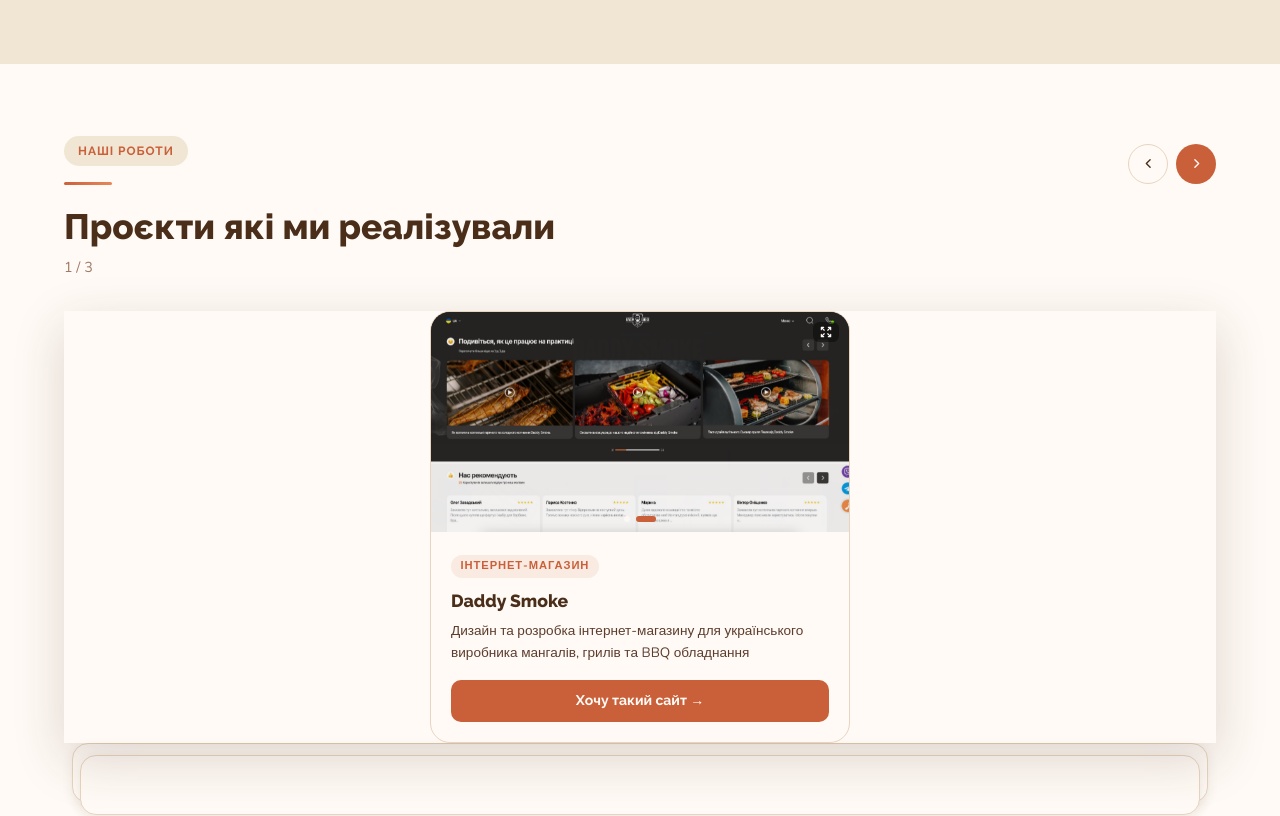
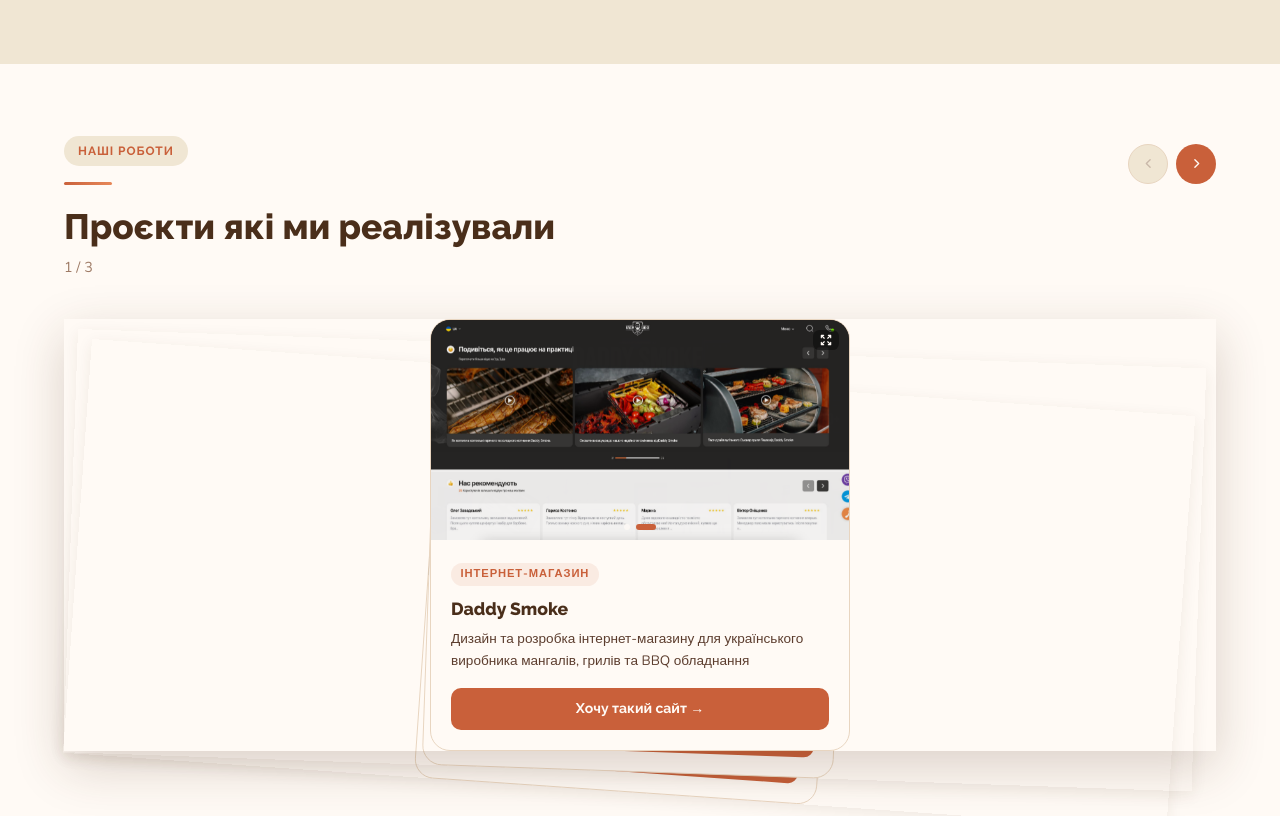
Before and after one commit to nicksolntsev2808/wamsides_landing, a React (Vite) app: page / in a window 1280 px wide. Shown: the part 1780-2596 px from the top of the page. Built offline with nearby package versions, Linux system fonts and the light colour scheme.

Commit message:
Add files via upload

```diff
--- a/src/web/pages/Home.tsx
+++ b/src/web/pages/Home.tsx
@@ -417,6 +417,8 @@
 function Portfolio() {
   const [active, setActive] = useState(0);
   const startX = useRef(0);
+  const [dragging, setDragging] = useState(false);
+  const [dragDelta, setDragDelta] = useState(0);
 
   const cases = [
     {
@@ -439,10 +441,20 @@
     },
   ];
 
+  const goNext = () => setActive(i => Math.min(i + 1, cases.length - 1));
+  const goPrev = () => setActive(i => Math.max(i - 1, 0));
+
+  // Cards behind active — peeking from the right-bottom
+  const STACK_OFFSET_X = 14; // px per layer shift right
+  const STACK_OFFSET_Y = 10; // px per layer shift down
+  const STACK_ROTATE  =  2; // deg per layer tilt
+
   return (
     <section style={{ background: "#FFFAF5", padding: "4.5rem 0", overflow: "hidden" }}>
       <div className="ws-container">
-        <div className="fade-up" style={{ marginBottom: "2rem", display: "flex", alignItems: "flex-start", justifyContent: "space-between", gap: "1rem" }}>
+
+        {/* Header */}
+        <div className="fade-up" style={{ marginBottom: "2.5rem", display: "flex", alignItems: "flex-start", justifyContent: "space-between", gap: "1rem" }}>
           <div>
             <span className="ws-tag">Наші роботи</span>
             <div className="ws-divider"></div>
@@ -455,64 +467,110 @@
           </div>
           <div style={{ display: "flex", gap: "0.5rem", flexShrink: 0, marginTop: "0.5rem" }}>
             <button
-              onClick={() => setActive(i => (i - 1 + cases.length) % cases.length)}
-              style={{ width: "2.5rem", height: "2.5rem", borderRadius: "50%", border: "1px solid #E8D5C0", background: "#FFFAF5", cursor: "pointer", display: "flex", alignItems: "center", justifyContent: "center" }}
+              onClick={goPrev}
+              disabled={active === 0}
+              style={{ width: "2.5rem", height: "2.5rem", borderRadius: "50%", border: "1px solid #E8D5C0", background: active === 0 ? "#F0E6D3" : "#FFFAF5", cursor: active === 0 ? "default" : "pointer", display: "flex", alignItems: "center", justifyContent: "center", transition: "all 0.2s" }}
             >
-              <svg width="13" height="13" fill="none" viewBox="0 0 24 24" stroke="#4A2E1A" strokeWidth="2.5"><path strokeLinecap="round" strokeLinejoin="round" d="M15 19l-7-7 7-7" /></svg>
+              <svg width="13" height="13" fill="none" viewBox="0 0 24 24" stroke={active === 0 ? "#C9B8A8" : "#4A2E1A"} strokeWidth="2.5"><path strokeLinecap="round" strokeLinejoin="round" d="M15 19l-7-7 7-7" /></svg>
             </button>
             <button
-              onClick={() => setActive(i => (i + 1) % cases.length)}
-              style={{ width: "2.5rem", height: "2.5rem", borderRadius: "50%", border: "none", background: "#C9603A", cursor: "pointer", display: "flex", alignItems: "center", justifyContent: "center" }}
+              onClick={goNext}
+              disabled={active === cases.length - 1}
+              style={{ width: "2.5rem", height: "2.5rem", borderRadius: "50%", border: "none", background: active === cases.length - 1 ? "#F0E6D3" : "#C9603A", cursor: active === cases.length - 1 ? "default" : "pointer", display: "flex", alignItems: "center", justifyContent: "center", transition: "all 0.2s" }}
             >
-              <svg width="13" height="13" fill="none" viewBox="0 0 24 24" stroke="#FFFAF5" strokeWidth="2.5"><path strokeLinecap="round" strokeLinejoin="round" d="M9 5l7 7-7 7" /></svg>
+              <svg width="13" height="13" fill="none" viewBox="0 0 24 24" stroke={active === cases.length - 1 ? "#C9B8A8" : "#FFFAF5"} strokeWidth="2.5"><path strokeLinecap="round" strokeLinejoin="round" d="M9 5l7 7-7 7" /></svg>
             </button>
           </div>
         </div>
 
-        {/* Stacked cards */}
+        {/* Deck wrapper — gives height for absolute children */}
         <div
-          style={{ position: "relative", paddingBottom: "3rem", touchAction: "pan-y" }}
-          onTouchStart={e => { startX.current = e.touches[0].clientX; }}
-          onTouchEnd={e => {
-            const diff = startX.current - e.changedTouches[0].clientX;
-            if (diff > 40) setActive(i => (i + 1) % cases.length);
-            else if (diff < -40) setActive(i => (i - 1 + cases.length) % cases.length);
+          style={{ position: "relative", touchAction: "pan-y", userSelect: "none" }}
+          onTouchStart={e => {
+            startX.current = e.touches[0].clientX;
+            setDragging(true);
+            setDragDelta(0);
+          }}
+          onTouchMove={e => {
+            setDragDelta(e.touches[0].clientX - startX.current);
+          }}
+          onTouchEnd={() => {
+            if (dragDelta < -40) goNext();
+            else if (dragDelta > 40) goPrev();
+            setDragging(false);
+            setDragDelta(0);
           }}
         >
-          {/* Background cards — visible stack */}
-          {cases.slice(active + 1).reverse().map((c, ri) => {
-            const offset = cases.length - active - 1 - ri;
+          {/* Invisible spacer — takes the height of one card so container doesn't collapse */}
+          <div style={{ visibility: "hidden", pointerEvents: "none" }}>
+            <PortfolioCard {...cases[active]} />
+          </div>
+
+          {/* All cards rendered absolutely, peeking from behind */}
+          {[...cases].reverse().map((c, ri) => {
+            const i = cases.length - 1 - ri; // original index
+            const stackIndex = i - active;   // <0 = past, 0 = active, >0 = upcoming
+            if (stackIndex < 0) return null;
+
+            const isActive = stackIndex === 0;
+            const zIndex = cases.length - stackIndex;
+
+            const translateX = isActive
+              ? dragging ? dragDelta * 0.25 : 0
+              : stackIndex * STACK_OFFSET_X;
+            const translateY = isActive ? 0 : stackIndex * STACK_OFFSET_Y;
+            const rotate = isActive
+              ? dragging ? dragDelta * 0.025 : 0
+              : stackIndex * STACK_ROTATE;
+            const scale = isActive ? 1 : Math.max(1 - stackIndex * 0.02, 0.94);
+            const opacity = stackIndex > 2 ? 0 : 1;
+
             return (
               <div
-                key={`bg-${active + 1 + ri}`}
+                key={c.title}
+                onClick={!isActive ? () => setActive(i) : undefined}
                 style={{
                   position: "absolute",
-                  bottom: `-${offset * 12}px`,
-                  left: `${offset * 8}px`,
-                  right: `${offset * 8}px`,
-                  height: "60px",
-                  background: "#FFFAF5",
-                  borderRadius: "1rem",
-                  border: "1px solid #E8D5C0",
-                  boxShadow: "0 4px 12px rgba(74,46,26,0.08)",
-                  zIndex: offset,
+                  top: 0,
+                  left: 0,
+                  right: 0,
+                  zIndex,
+                  opacity,
+                  transform: `translate(${translateX}px, ${translateY}px) rotate(${rotate}deg) scale(${scale})`,
+                  transition: dragging ? "none" : "transform 0.4s cubic-bezier(0.34,1.4,0.64,1), opacity 0.3s",
+                  transformOrigin: "top left",
+                  cursor: isActive ? (dragging ? "grabbing" : "grab") : "pointer",
+                  boxShadow: isActive
+                    ? "0 16px 48px rgba(74,46,26,0.2)"
+                    : `0 4px 16px rgba(74,46,26,0.08)`,
                 }}
-              />
+              >
+                <PortfolioCard {...c} />
+              </div>
             );
           })}
+        </div>
 
-          {/* Active card */}
-          <div style={{ position: "relative", zIndex: 10, boxShadow: "0 16px 48px rgba(74,46,26,0.18)", transition: "transform 0.4s cubic-bezier(0.4,0,0.2,1), opacity 0.4s" }}>
-            <PortfolioCard key={active} {...cases[active]} />
-          </div>
+        {/* Dot indicators */}
+        <div style={{ display: "flex", justifyContent: "center", gap: "0.5rem", marginTop: "1.5rem" }}>
+          {cases.map((_, i) => (
+            <button
+              key={i}
+              onClick={() => setActive(i)}
+              style={{
+                width: i === active ? "1.5rem" : "0.5rem",
+                height: "0.5rem",
+                borderRadius: "1rem",
+                background: i === active ? "#C9603A" : "#E8D5C0",
+                border: "none",
+                cursor: "pointer",
+                padding: 0,
+                transition: "all 0.3s ease",
+              }}
+            />
+          ))}
+        </div>
 
-          {/* Swipe hint */}
-          <div style={{ position: "absolute", bottom: "-0.25rem", left: "50%", transform: "translateX(-50%)", display: "flex", alignItems: "center", gap: "0.35rem" }}>
-            {cases.map((_, i) => (
-              <div key={i} onClick={() => setActive(i)} style={{ width: i === active ? "1.25rem" : "0.4rem", height: "0.4rem", borderRadius: "1rem", background: i === active ? "#C9603A" : "#E8D5C0", cursor: "pointer", transition: "all 0.3s" }} />
-            ))}
-          </div>
-        </div>
       </div>
     </section>
   );
```
